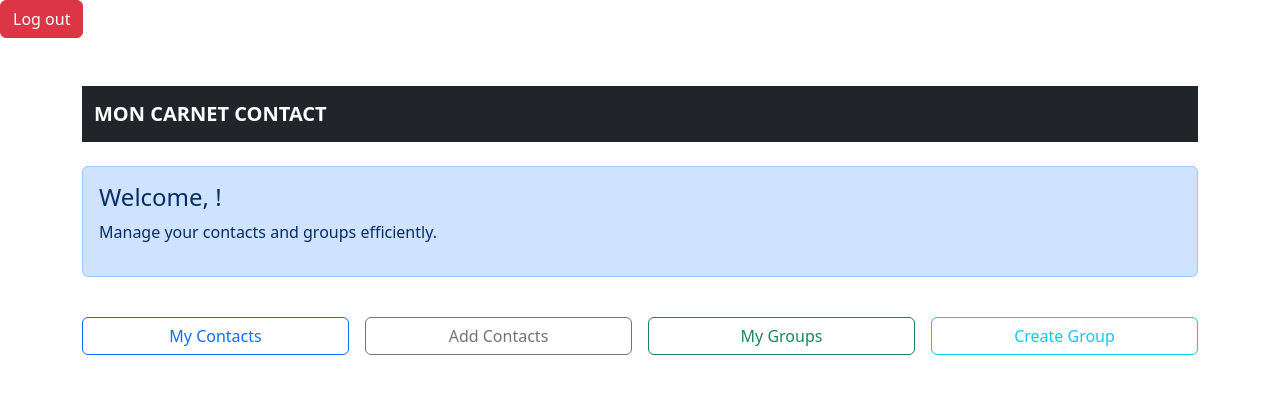
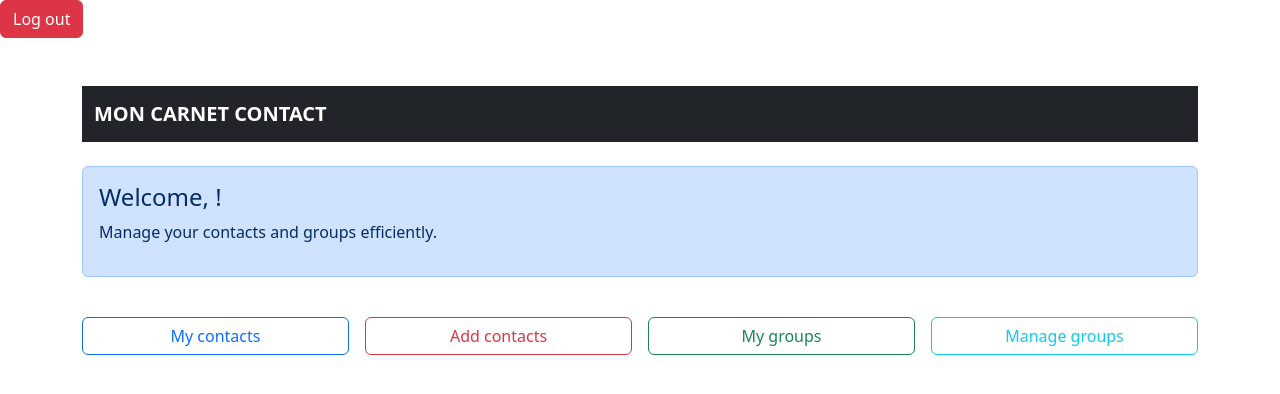
Before and after one commit to FadiAbdelqader/CarnetContacts, a React (Create React App) app in the folder carnetContactFront/carnetcontact-front/: page /homepage in a window 1280 px wide. Shown: the top 394 px of the page. Built offline with nearby package versions, Linux system fonts and the light colour scheme.

Commit message:
final version

```diff
--- a/carnetContactFront/carnetcontact-front/src/Homepage.js
+++ b/carnetContactFront/carnetcontact-front/src/Homepage.js
@@ -64,7 +64,7 @@ function MyContacts() {
 
     return (
         <div className="col-md-6 col-lg-3">
-            <button className="btn btn-outline-primary w-100" onClick={HandlclickButton}>My Contacts</button>
+            <button className="btn btn-outline-primary w-100" onClick={HandlclickButton}>My contacts</button>
         </div>
     )
 }
@@ -78,7 +78,7 @@ function AddContacts() {
 
     return (
         <div className="col-md-6 col-lg-3">
-            <button className="btn btn-outline-secondary w-100" onClick={HandlclickButton}>Add Contacts</button>
+            <button className="btn btn-outline-danger w-100" onClick={HandlclickButton}>Add contacts</button>
         </div>
     )
 }
@@ -92,7 +92,7 @@ function MyGroups() {
 
     return (
         <div className="col-md-6 col-lg-3">
-            <button className="btn btn-outline-success w-100" onClick={HandlclickButton}>My Groups</button>
+            <button className="btn btn-outline-success w-100" onClick={HandlclickButton}>My groups</button>
         </div>
     )
 }
@@ -106,7 +106,7 @@ function AddGroup() {
 
     return (
         <div className="col-md-6 col-lg-3">
-            <button className="btn btn-outline-info w-100" onClick={HandlclickButton}>Create Group</button>
+            <button className="btn btn-outline-info w-100" onClick={HandlclickButton}>Manage groups</button>
         </div>
     )
 }
--- a/carnetContactFront/carnetcontact-front/src/MyGroups.js
+++ b/carnetContactFront/carnetcontact-front/src/MyGroups.js
@@ -69,6 +69,7 @@ function GroupsSummary({onGroupSelect, onUpdateGroupSelect}) {
         }
     }
 
+
     return (
         <div className="container mt-4">
             <h2 className="mb-3">Your groups :</h2>
@@ -136,13 +137,35 @@ function GroupWindow({ selectedGroupId }) {
         return <div>Select a group to see its contacts</div>;
     }
 
+    async function DeleteContactFromAGroup(idGroup, idContact) {
+        const option = {
+            method: 'PUT',
+            headers: {
+                'Content-Type': 'application/json',
+            },
+        };
+
+        try {
+            const response = await fetch(`http://localhost:8080/removeContact?idGroup=${idGroup}&idContact=${idContact}`, option);
+            if (response.ok) {
+                const updatedGroupInfo = groupInfo.filter(contact => contact.idContact !== idContact);
+                setGroupInfo(updatedGroupInfo);
+                console.log('Suppression du contact du groupe : OK!');
+            } else {
+                console.error('Suppression du contact du groupe : ERREUR!');
+            }
+        } catch (error) {
+            console.error(error.message);
+        }
+    }
+
     return (
         <div className="card mx-3 my-4">
             <div className="card-body">
                 <h5 className="card-title">Group {groupInfo.groupName} Details</h5>
                 {groupInfo.map((contact, index) => (
                     <div key={index}>
-                        <h6>Contact {index + 1}:</h6>
+                        <h6>Contact {index + 1}:<button className="btn btn-danger" onClick={() => DeleteContactFromAGroup(contact.idGroup, contact.idContact)}>Delete</button> </h6>
                         <p><strong>Identity :</strong> {contact.firstName} {contact.lastName} </p>
                         <p><strong>Contact :</strong> {contact.email} or on his/her {contact.phoneKind} at {contact.phoneNumber}</p>
                         <p><strong>Address :</strong> {contact.number}  {contact.street} in {contact.city}, {contact.zip} {contact.country}</p>
--- a/carnetContactFront/carnetcontact-front/src/Mycontacts.js
+++ b/carnetContactFront/carnetcontact-front/src/Mycontacts.js
@@ -230,14 +230,12 @@ function UpdateContactWindow({contactInfo}) {
             if (!response.ok) {
                 throw new Error(`HTTP error! Status: ${response.status}`);
             }
-
             const idContact = await response.json();
             console.log("Contact updated with ID:", idContact);
 
-            // Recharge la page après la mise à jour réussie
-            window.location.reload();
         } catch (error) {
             console.error("Error in updating contact:", error.message);
+            window.location.reload();
         }
     }
 
```
Also changed, not shown: 2 other files (tests, documents, lock files or other folders).
